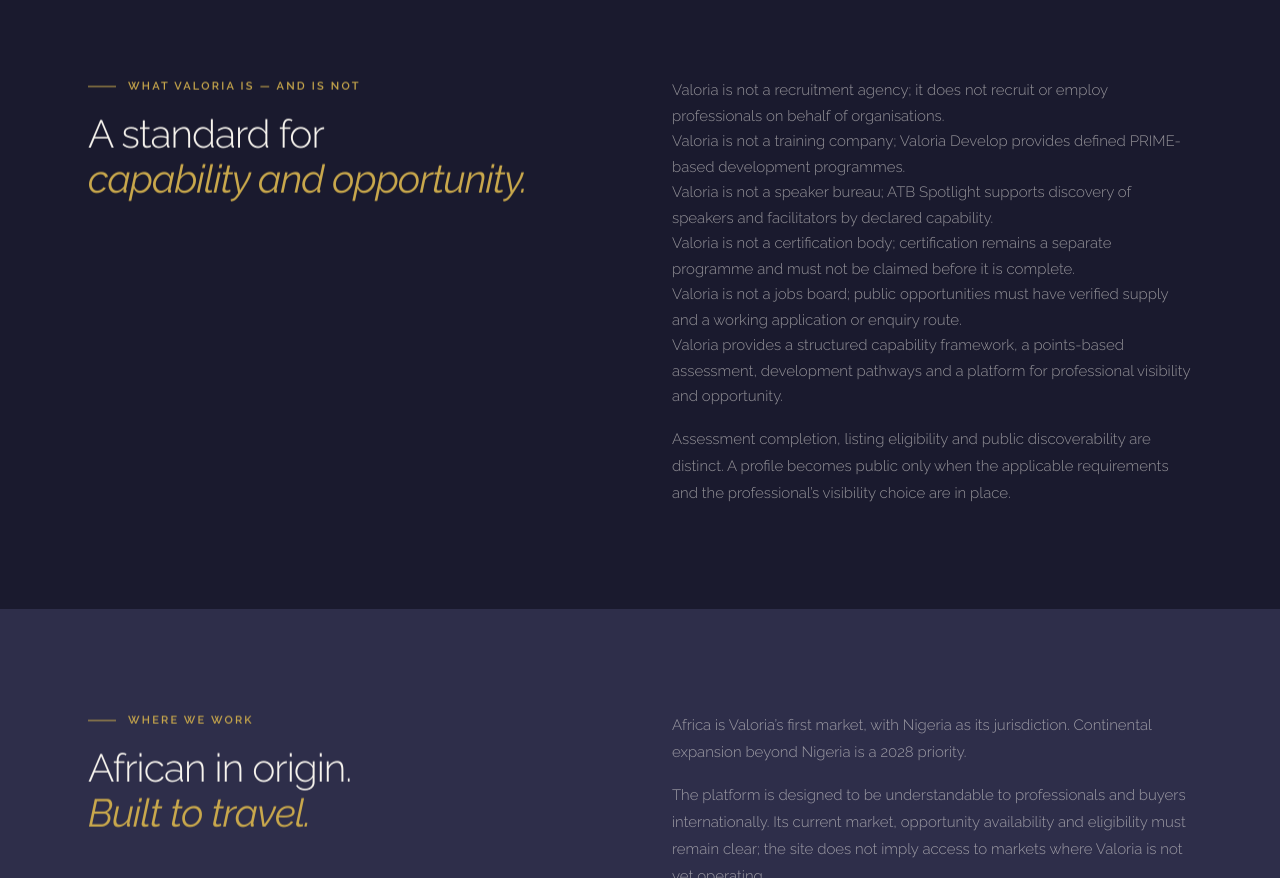
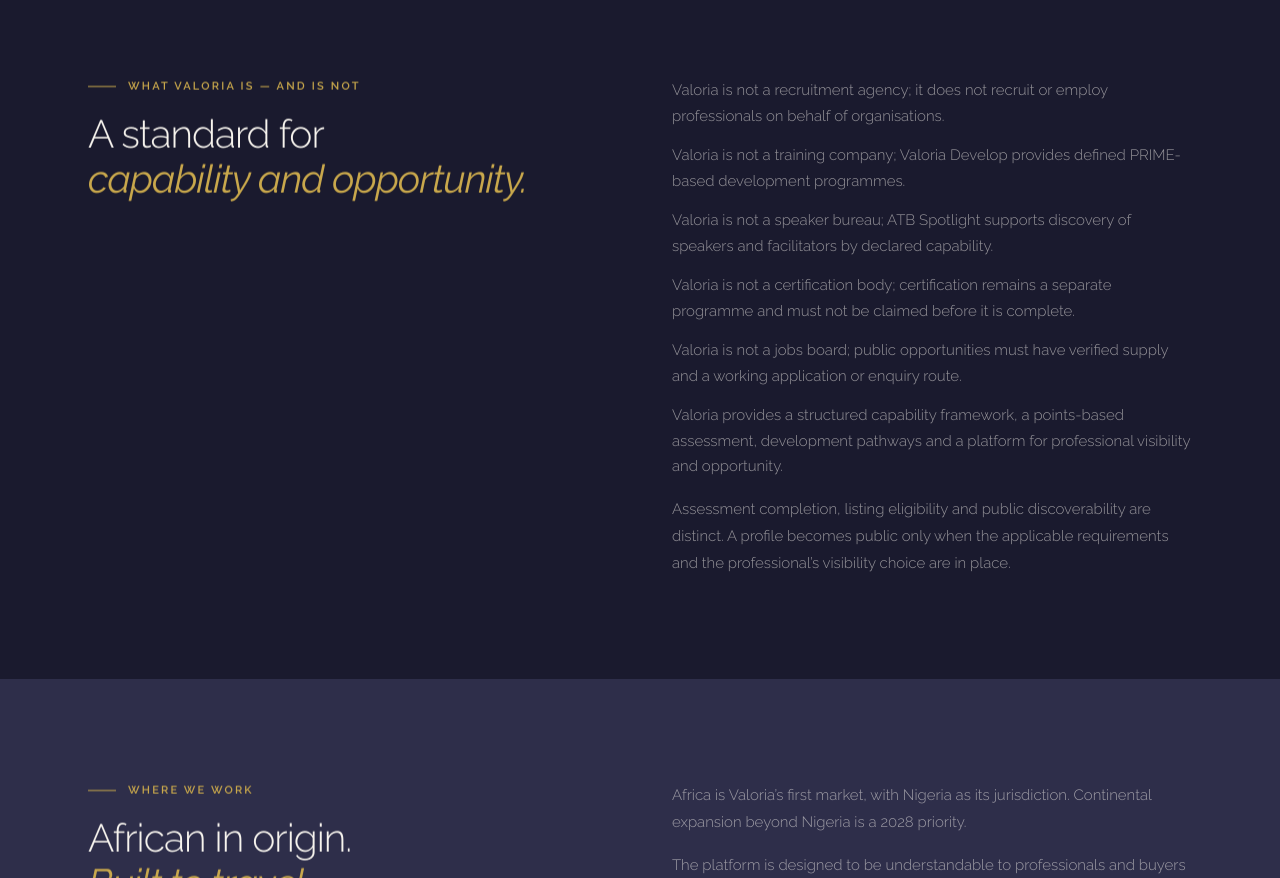
Before and after one commit to riverwayse-sudo/valoria-site, a Next.js app: page /about in a window 1280 px wide. Shown: the part 3460-4338 px from the top of the page. Built offline with nearby package versions, Linux system fonts and the light colour scheme; no server answers.

Commit message:
Style the About page's separate institutional boundary statements

```diff
--- a/src/app/pages.css
+++ b/src/app/pages.css
@@ -313,3 +313,5 @@
   .events-page .poster-bottom{grid-template-columns:1fr;gap:16px}
   .events-page .poster-details{border-left:0;border-top:1px solid rgba(247,244,238,.2);padding:16px 0 0}
 }
+
+.about-boundaries p{margin:0 0 14px}.about-boundaries p:last-child{margin-bottom:0}
```
